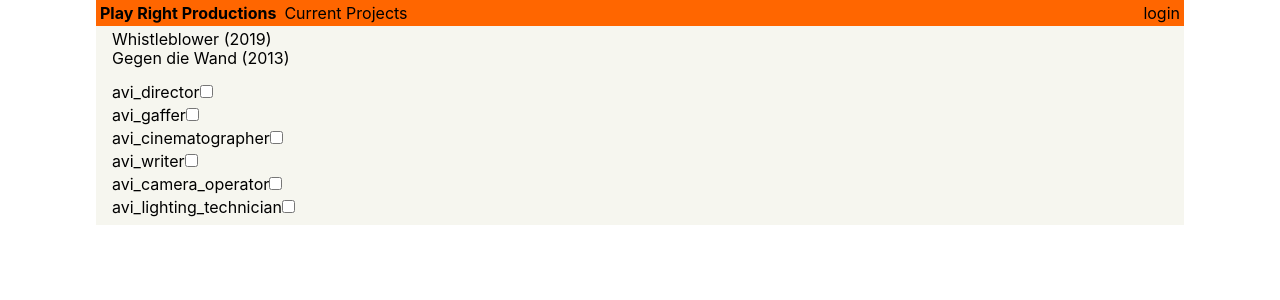
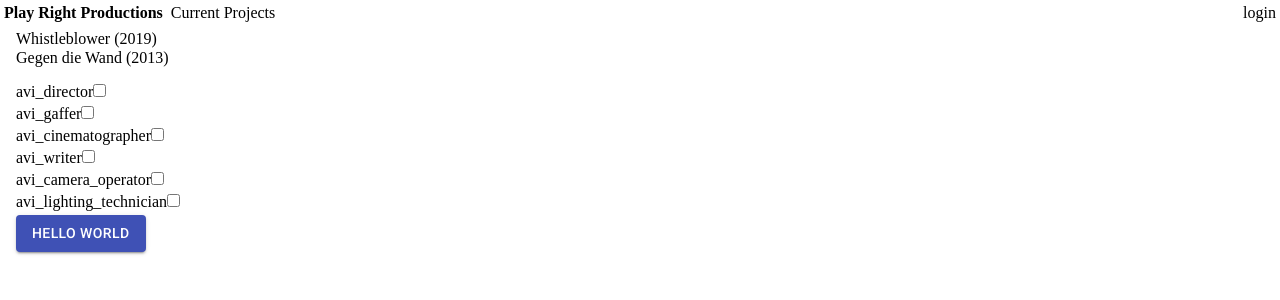
Before and after one commit to above-the-line/PRPsiteFrontEnd, a React (Create React App) app: page / in a window 1280 px wide. Shown: the top 300 px of the page. Built offline with nearby package versions, Linux system fonts and the light colour scheme.

Commit message:
added material ui

```diff
--- a/package.json
+++ b/package.json
@@ -3,6 +3,8 @@
   "version": "0.1.0",
   "private": true,
   "dependencies": {
+    "@material-ui/core": "^4.9.7",
+    "@material-ui/icons": "^4.9.1",
     "@testing-library/jest-dom": "^4.2.4",
     "@testing-library/react": "^9.3.2",
     "@testing-library/user-event": "^7.1.2",
--- a/src/components/App.js
+++ b/src/components/App.js
@@ -2,8 +2,6 @@
 import { Switch, Route } from 'react-router-dom'
 
 import Header from './Header'
-// import ProjectList from './ProjectList';
-// import SortProjectList from './SortProjectList';
 import CreateProject from './CreateProject'
 import Login from './Login'
 import ProjectListContainer from './ProjectListContainer';
@@ -12,6 +10,7 @@
   render() {
     return (
       <div className="center w85">
+        <link rel="stylesheet" href="https://fonts.googleapis.com/css?family=Roboto:300,400,500,700&display=swap" />
         <Header />
         <div className="ph3 pv1 background-gray">
           <Switch>
--- a/src/components/ProjectListContainer.js
+++ b/src/components/ProjectListContainer.js
@@ -3,7 +3,7 @@
 import SearchOptionsCheckboxes from './SearchOptionsCheckboxes'
 import SortProjectList from './SortProjectList';
 import gql from 'graphql-tag'
-
+import Button from '@material-ui/core/Button'
 
 // Apollo handles sending mutation to server
 // define the mutation and wrap your component
@@ -131,6 +131,9 @@
                 <SearchOptionsCheckboxes checkBoxOptions = {this.state.available_project_properties}
                 container_function_checkbox_click_handler = {this.checkbox_click_handler}
                 />
+                <Button variant="contained" color="primary">
+                    Hello World
+                </Button>
             </div>
         )
     }
--- a/src/styles/App.css
+++ b/src/styles/App.css
@@ -1,4 +1,4 @@
-.App {
+/* .App {
   text-align: center;
 }
 
@@ -35,4 +35,4 @@
   to {
     transform: rotate(360deg);
   }
-}
+} */
--- a/src/styles/index.css
+++ b/src/styles/index.css
@@ -1,4 +1,4 @@
-body {
+/* body {
   margin: 0;
   font-family: -apple-system, BlinkMacSystemFont, 'Segoe UI', 'Roboto', 'Oxygen',
     'Ubuntu', 'Cantarell', 'Fira Sans', 'Droid Sans', 'Helvetica Neue',
@@ -50,4 +50,4 @@
   border-color: buttonface;
   cursor: pointer;
   max-width: 250px;
-}
+} */
```
Also changed, not shown: src/components/old_components_wip/SortProjectList_old.js (renamed from src/components/SortProjectList_old.js), src/components/old_components_wip/oldSortProjectList.js (renamed from src/components/oldSortProjectList.js), 1 other file (tests, documents, lock files or other folders).
